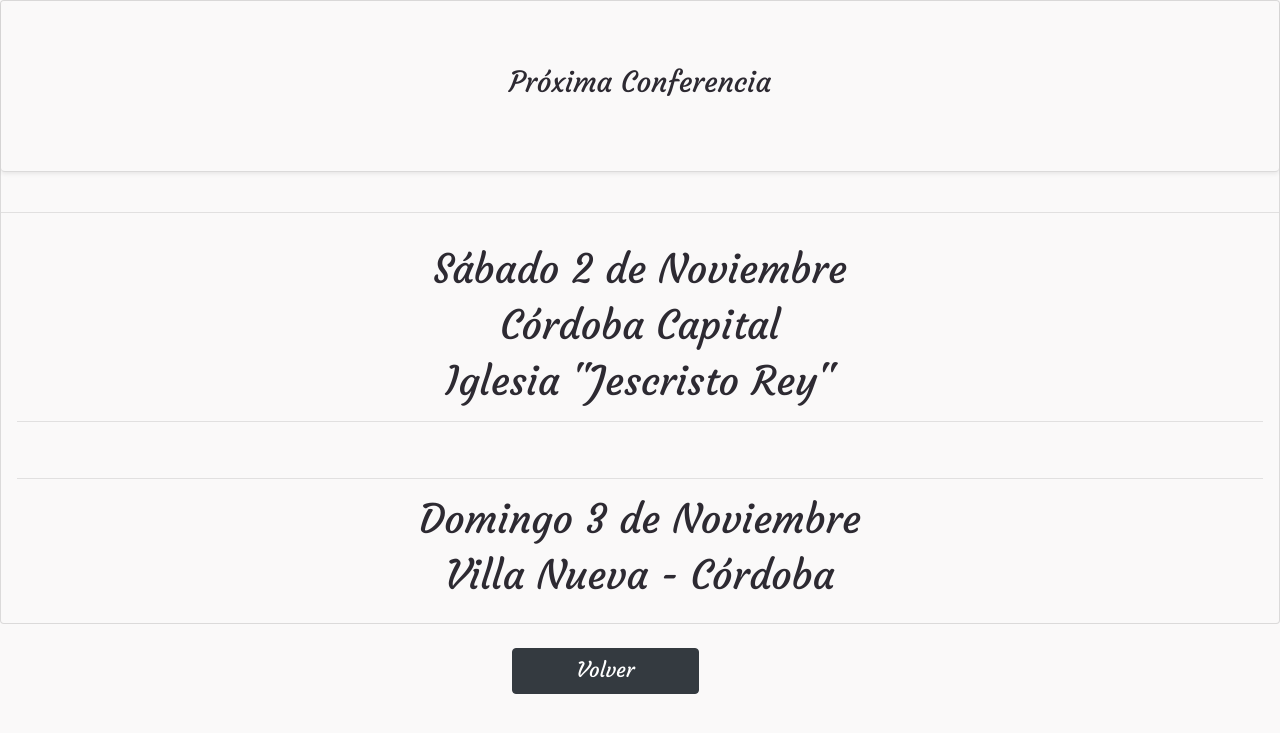
After one commit to gran-gas/aliento, a Flask app: page /proximo.html in a window 1280 px wide. The commit adds this page. Shown: the top 733 px of the page. Run offline with Flask 2, Linux system fonts and the light colour scheme; some libraries are stand-ins or nearby versions.

Commit message:
first commit

```diff
--- a/app.py
+++ b/app.py
@@ -40,3 +40,7 @@ def privacy():
 @app.route('/masaliento1.html')
 def masaliento1():
    return render_template('masaliento1.html')
+
+@app.route('/proximo.html')
+def proximo():
+   return render_template('proximo.html')
--- a/main.py
+++ b/main.py
@@ -40,3 +40,7 @@ def privacy():
 @app.route('/masaliento1.html')
 def masaliento1():
    return render_template('masaliento1.html')
+
+@app.route('/proximo.html')
+def proximo():
+   return render_template('proximo.html')
--- a/static/css/style.css
+++ b/static/css/style.css
@@ -84,7 +84,7 @@ audio{
         padding-left: 7%;
         padding-right: 7%;
         padding-bottom: 15%;
-        border-radius: 20%;
+        border-radius: 0%;
 }
 
 .acerca-icon{
@@ -123,6 +123,9 @@ audio{
 .green{
 
     color: #053225;
+}
+.blue{
+    color: rgb(28, 18, 116);
 }
 
 .background-player{
@@ -177,3 +180,33 @@ audio{
   .imagen-hided{
       visibility: hidden;
   }
+  .title-prox{
+      font-size: 1.8em;
+  }
+  .volver2{
+    font-family: 'Courgette', cursive;
+    width: 9em;
+    margin-left: 25%;
+    font-size: 1.3em;
+    margin-bottom: 1em;
+  }
+  .title-center{
+      padding: 1em;
+  }
+
+  @media (max-height: 600px){
+
+    .title-center>h2,h3,h4{
+        font-size: 1.4em;
+    }
+  }
+
+  @media (min-width: 600px){
+
+    .title-center>h2,h3,h4{
+        font-size: 2.5em;
+    }
+    .volver2{
+        margin-left: 40%;
+    }
+  }
--- /dev/null
+++ b/templates/proximo.html
@@ -0,0 +1,30 @@
+{% extends 'layout.html' %}
+{% block main %}
+
+
+  <main>
+    <div class="card text-center intro-card">
+        <div class="card-header intro-card-header shadow-sm rounded">
+            <h1 class="title-prox">Próxima Conferencia</h1>
+        </div>
+        <br>
+      <hr>
+      <div class="title-center">
+            <h2>Sábado 2 de Noviembre</h2>
+            <h3>Córdoba Capital</h3>
+            <h4>Iglesia "Jescristo Rey"</h4>
+            <hr>
+            <br>
+            <hr>
+            <h2>Domingo 3 de Noviembre</h2>
+            <h3>Villa Nueva - Córdoba</h3>
+       </div>
+    </div>
+    <br>
+
+    <a href="main.html" class="btn btn-dark boton-volver my-auto volver2">Volver</ion-icon></a>
+    <br>
+
+  </main>
+
+{% endblock %}
```
Also changed, not shown: templates/audio.html (+5 -5 lines), templates/main.html (+9 -0 lines).
